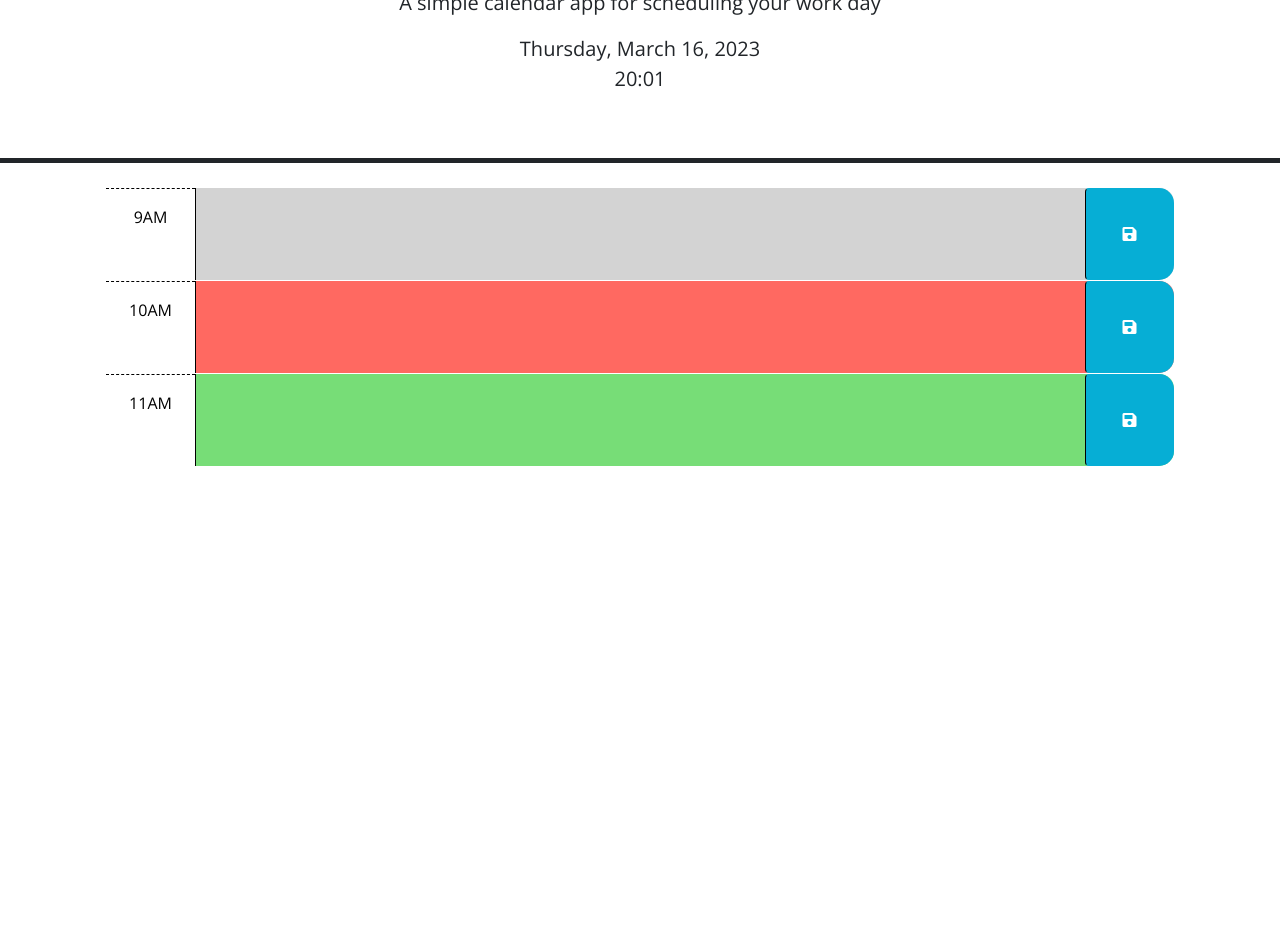
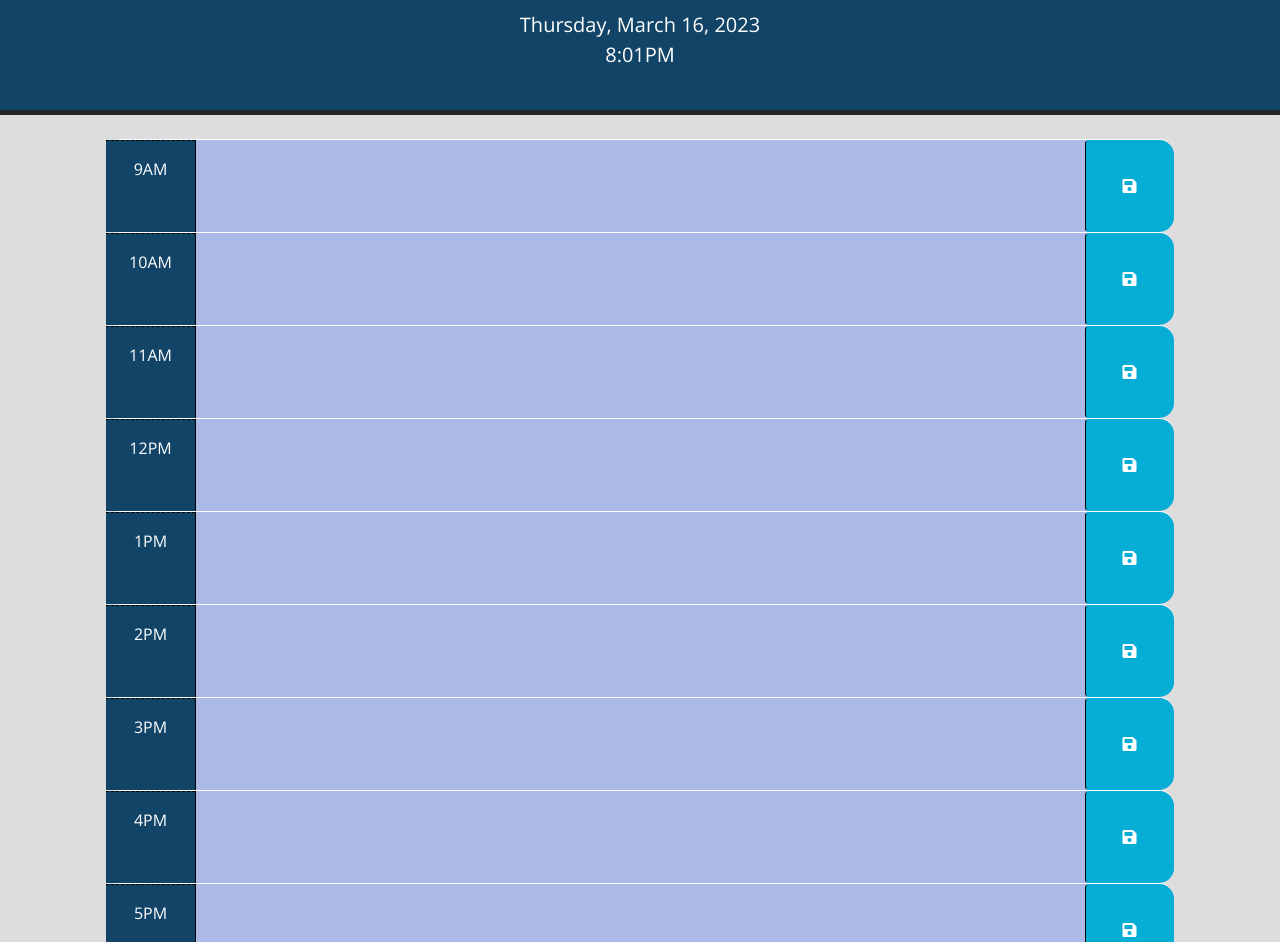
Before and after one commit to JTruehitt/Work_Day_Scheduler, a plain HTML site: page index.html in a window 1280 px wide. Shown: the part 145-1087 px from the top of the page. Before the commit the page ends 800 px from the top, so only its background shows below. Drawn offline with nearby package versions, Linux system fonts and the light colour scheme.

Commit message:
added additional html, added all functionality with jquery. added some additional styling. additional touches still needed

```diff
--- a/index.html
+++ b/index.html
@@ -23,7 +23,7 @@
   </head>
 
   <body>
-    <header class="p-5 mb-4 border-5 border-bottom border-dark text-center">
+    <header class="p-4 mb-4 border-5 border-bottom border-dark text-center">
       <h1 class="display-3">Work Day Scheduler</h1>
       <p class="lead">A simple calendar app for scheduling your work day</p>
       <p id="currentDay" class="lead"></p>
@@ -40,27 +40,75 @@
         -->
 
       <!-- Example of a past time block. The "past" class adds a gray background color. -->
-      <div id="hour-9" class="row time-block past">
+      <div id="hour-9" class="row time-block">
         <div class="col-2 col-md-1 hour text-center py-3">9AM</div>
-        <textarea class="col-8 col-md-10 description" rows="3"> </textarea>
+        <textarea class="col-8 col-md-10 description" rows="3"></textarea>
         <button class="btn saveBtn col-2 col-md-1" aria-label="save">
           <i class="fas fa-save" aria-hidden="true"></i>
         </button>
       </div>
 
       <!-- Example of a a present time block. The "present" class adds a red background color. -->
-      <div id="hour-10" class="row time-block present">
+      <div id="hour-10" class="row time-block">
         <div class="col-2 col-md-1 hour text-center py-3">10AM</div>
-        <textarea class="col-8 col-md-10 description" rows="3"> </textarea>
+        <textarea class="col-8 col-md-10 description" rows="3"></textarea>
         <button class="btn saveBtn col-2 col-md-1" aria-label="save">
           <i class="fas fa-save" aria-hidden="true"></i>
         </button>
       </div>
 
       <!-- Example of a future time block. The "future" class adds a green background color. -->
-      <div id="hour-11" class="row time-block future">
+      <div id="hour-11" class="row time-block">
         <div class="col-2 col-md-1 hour text-center py-3">11AM</div>
-        <textarea class="col-8 col-md-10 description" rows="3"> </textarea>
+        <textarea class="col-8 col-md-10 description" rows="3"></textarea>
+        <button class="btn saveBtn col-2 col-md-1" aria-label="save">
+          <i class="fas fa-save" aria-hidden="true"></i>
+        </button>
+      </div>
+
+      <div id="hour-12" class="row time-block">
+        <div class="col-2 col-md-1 hour text-center py-3">12PM</div>
+        <textarea class="col-8 col-md-10 description" rows="3"></textarea>
+        <button class="btn saveBtn col-2 col-md-1" aria-label="save">
+          <i class="fas fa-save" aria-hidden="true"></i>
+        </button>
+      </div>
+
+      <div id="hour-13" class="row time-block">
+        <div class="col-2 col-md-1 hour text-center py-3">1PM</div>
+        <textarea class="col-8 col-md-10 description" rows="3"></textarea>
+        <button class="btn saveBtn col-2 col-md-1" aria-label="save">
+          <i class="fas fa-save" aria-hidden="true"></i>
+        </button>
+      </div>
+
+      <div id="hour-14" class="row time-block">
+        <div class="col-2 col-md-1 hour text-center py-3">2PM</div>
+        <textarea class="col-8 col-md-10 description" rows="3"></textarea>
+        <button class="btn saveBtn col-2 col-md-1" aria-label="save">
+          <i class="fas fa-save" aria-hidden="true"></i>
+        </button>
+      </div>
+
+      <div id="hour-15" class="row time-block">
+        <div class="col-2 col-md-1 hour text-center py-3">3PM</div>
+        <textarea class="col-8 col-md-10 description" rows="3"></textarea>
+        <button class="btn saveBtn col-2 col-md-1" aria-label="save">
+          <i class="fas fa-save" aria-hidden="true"></i>
+        </button>
+      </div>
+
+      <div id="hour-16" class="row time-block">
+        <div class="col-2 col-md-1 hour text-center py-3">4PM</div>
+        <textarea class="col-8 col-md-10 description" rows="3"></textarea>
+        <button class="btn saveBtn col-2 col-md-1" aria-label="save">
+          <i class="fas fa-save" aria-hidden="true"></i>
+        </button>
+      </div>
+
+      <div id="hour-17" class="row time-block">
+        <div class="col-2 col-md-1 hour text-center py-3">5PM</div>
+        <textarea class="col-8 col-md-10 description" rows="3"></textarea>
         <button class="btn saveBtn col-2 col-md-1" aria-label="save">
           <i class="fas fa-save" aria-hidden="true"></i>
         </button>
--- a/script.js
+++ b/script.js
@@ -2,8 +2,10 @@
 // the code isn't run until the browser has finished rendering all the elements
 // in the html.
 $(function () {
-  let currentDate = $("#currentDay");
+  let currentDateDisplay = $("#currentDay");
   let currentTime;
+  let key;
+  let text;
   // TODO: Add a listener for click events on the save button. This code should
   // use the id in the containing time-block as a key to save the user input in
   // local storage. HINT: What does `this` reference in the click listener
@@ -11,19 +13,69 @@ $(function () {
   // time-block containing the button that was clicked? How might the id be
   // useful when saving the description in local storage?
   //
+
+  //* this event listener first sets variables to define the key, which is the id of the parent div element, as well as the text, which is the value of the textarea, or the 2nd sibling of the clicked save button. it then sends the text to local storage, using the key as , well, the key.
+  $(".saveBtn").click(function (e) {
+    let key = $(e.target).parent().attr("id");
+    let text = $(e.target).siblings().eq(1).val();
+    // console.log(key);
+    // console.log(text);
+    if (text == "" || undefined) {
+      return;
+    } else {
+      localStorage.setItem(key, JSON.stringify(text));
+    }
+  });
+
   // TODO: Add code to apply the past, present, or future class to each time
   // block by comparing the id to the current hour. HINTS: How can the id
   // attribute of each time-block be used to conditionally add or remove the
   // past, present, and future classes? How can Day.js be used to get the
   // current hour in 24-hour time?
   //
+  $("div.time-block").each(function () {
+    let timeBlock = $(this).attr("id").split("-")[1];
+    let hourNow = dayjs().$H;
+    console.log(timeBlock);
+    if (timeBlock < hourNow) {
+      $(this).addClass("past");
+    } else if (timeBlock == hourNow) {
+      $(this).addClass("present");
+    } else {
+      $(this).addClass("future");
+    }
+  });
+
   // TODO: Add code to get any user input that was saved in localStorage and set
   // the values of the corresponding textarea elements. HINT: How can the id
   // attribute of each time-block be used to do this?
   //
+
+  $(".description").each(function () {
+    let retrieveKey = $(this).parent().attr("id");
+    if (retrieveKey == "" || undefined || null) {
+      return;
+    } else {
+      $(this).val(JSON.parse(localStorage.getItem(retrieveKey)));
+    }
+  });
+
   // TODO: Add code to display the current date in the header of the page.
-  currentDate.text(dayjs().format("dddd, MMMM D, YYYY"));
+  currentDateDisplay.text(dayjs().format("dddd, MMMM D, YYYY"));
   currentTime = $("<p>");
-  currentTime.text(dayjs().format("HH:mm"));
+  currentTime.text(dayjs().format("h:mmA"));
   $("header").children().eq(2).append(currentTime);
 });
+
+console.log(typeof dayjs().$H);
+
+//* This successfully links to the content area of each textbox
+console.log($("div.time-block").find("textarea").val());
+
+let timeBlock = $("div.time-block");
+console.log($(timeBlock));
+
+// localStorage.clear();
+console.log(localStorage);
+
+//! everything seems to work for now...need to figure out why button clicks say undefined sometimes and also look at adding a clear/remove button
--- a/style.css
+++ b/style.css
@@ -1,8 +1,13 @@
 body {
   font-family: 'Open Sans', sans-serif;
   font-size: 16px;
+  background-color: #ddd;
 }
 
+header {
+  color: #fff;
+  background-color: #114466;
+}
 textarea {
   background: transparent;
   border: none;
@@ -25,23 +30,24 @@ textarea {
 }
 
 .hour {
-  background-color: #ffffff;
-  color: #000000;
+  background-color: #114466;
+  color: #fff;
   border-top: 1px dashed #000000;
+  /* align-self: center; */
 }
 
 .past {
-  background-color: #d3d3d3;
+  background-color: #acbae7;
   color: white;
 }
 
 .present {
-  background-color: #ff6961;
+  background-color: #e28984;
   color: white;
 }
 
 .future {
-  background-color: #77dd77;
+  background-color: #92ce92;
   color: white;
 }
 
```
